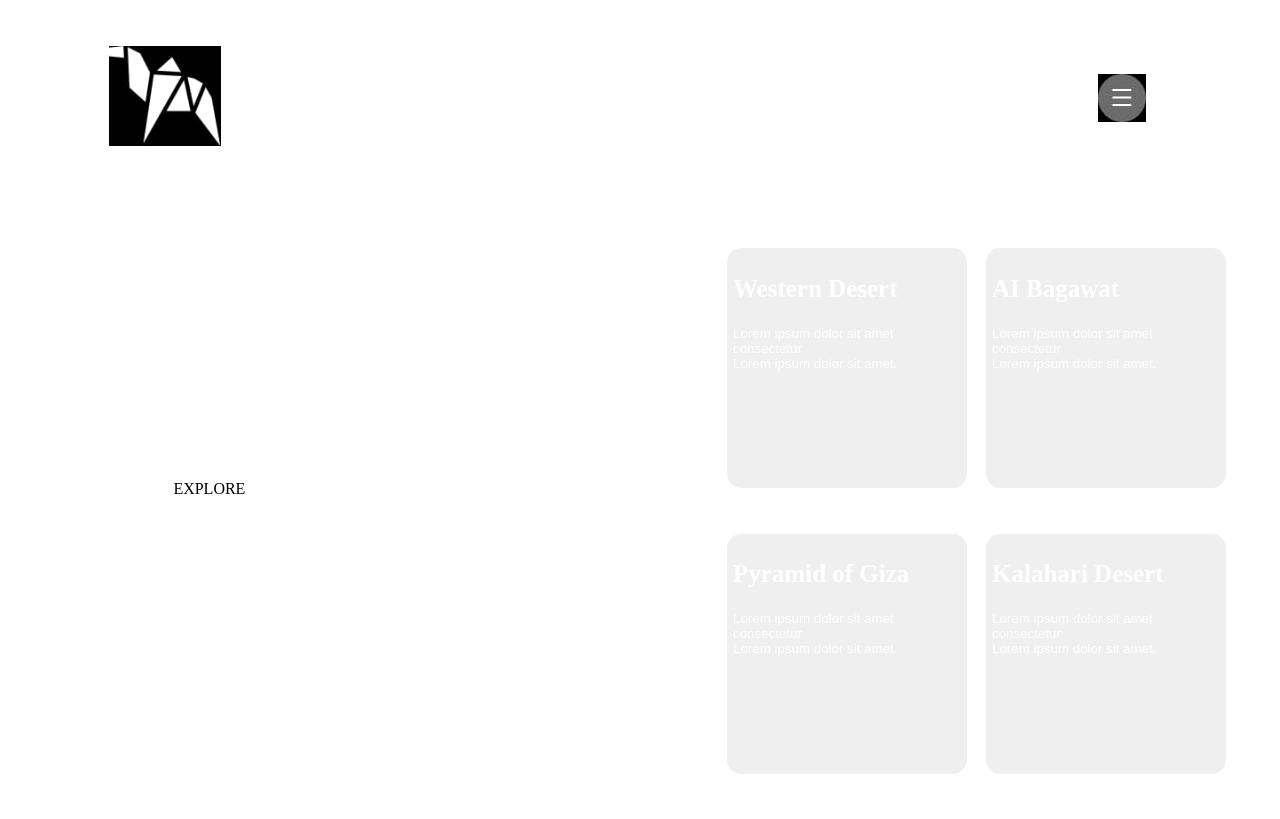
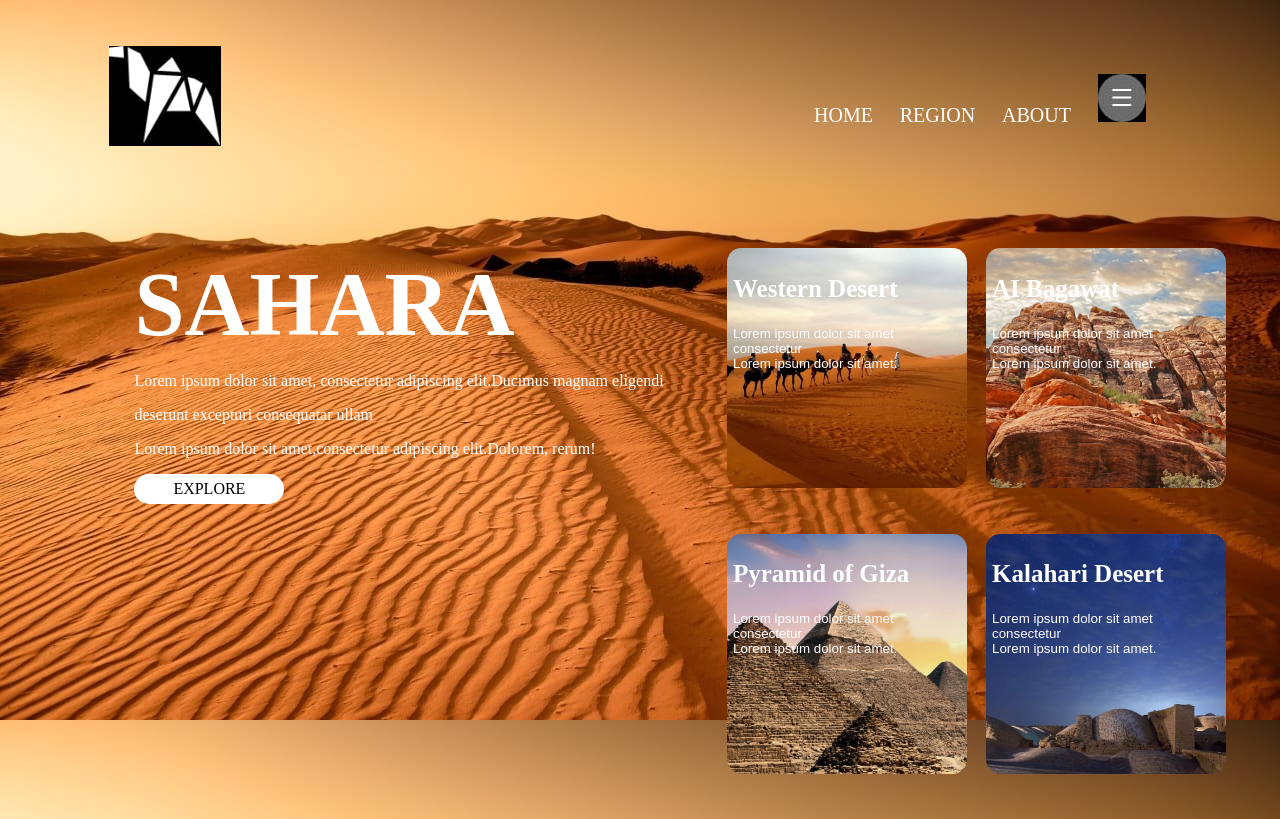
Before and after one commit to kumardeepak43/Problem-Solving, a plain HTML site: page index.html in a window 1280 px wide. Drawn offline with Linux system fonts and the light colour scheme.

Commit message:
Update style.css

```diff
--- a/style.css
+++ b/style.css
@@ -1,5 +1,5 @@
 body {
-    background-image: url(image/1.image.jpg);
+    background-image: url(1.image.jpg);
     background-size: cover;
     background-repeat:none
 
@@ -83,23 +83,23 @@ button:hover {
 }
 
 .img1 {
-background-image: url(image/pick-1.png);
+background-image: url(pick-1.png);
 }
 .img2 {
-background-image: url(image/pick-2.png);
+background-image: url(pick-2.png);
 }
 .img3 {
-background-image: url(image/pick-3.png);
+background-image: url(pick-3.png);
 }
 .img4 {
-background-image: url(image/pick-4.png);
+background-image: url(pick-4.png);
 }
 
 
 @media only screen and (max-width: 720px) {
 
     body {
-    background-image: url(image/1.image.jpg);
+    background-image: url(1.image.jpg);
     background-size:cover;
     background-attachment: fixed;
     }
```
